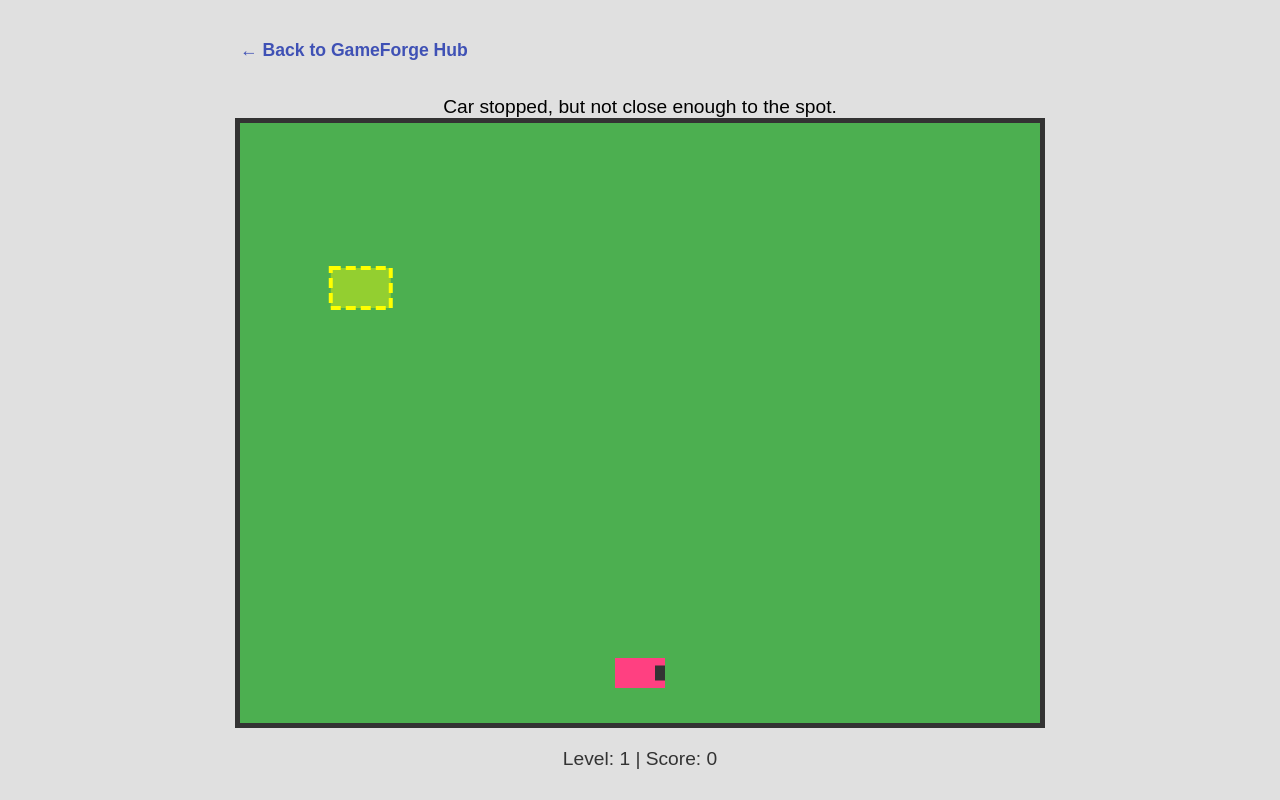
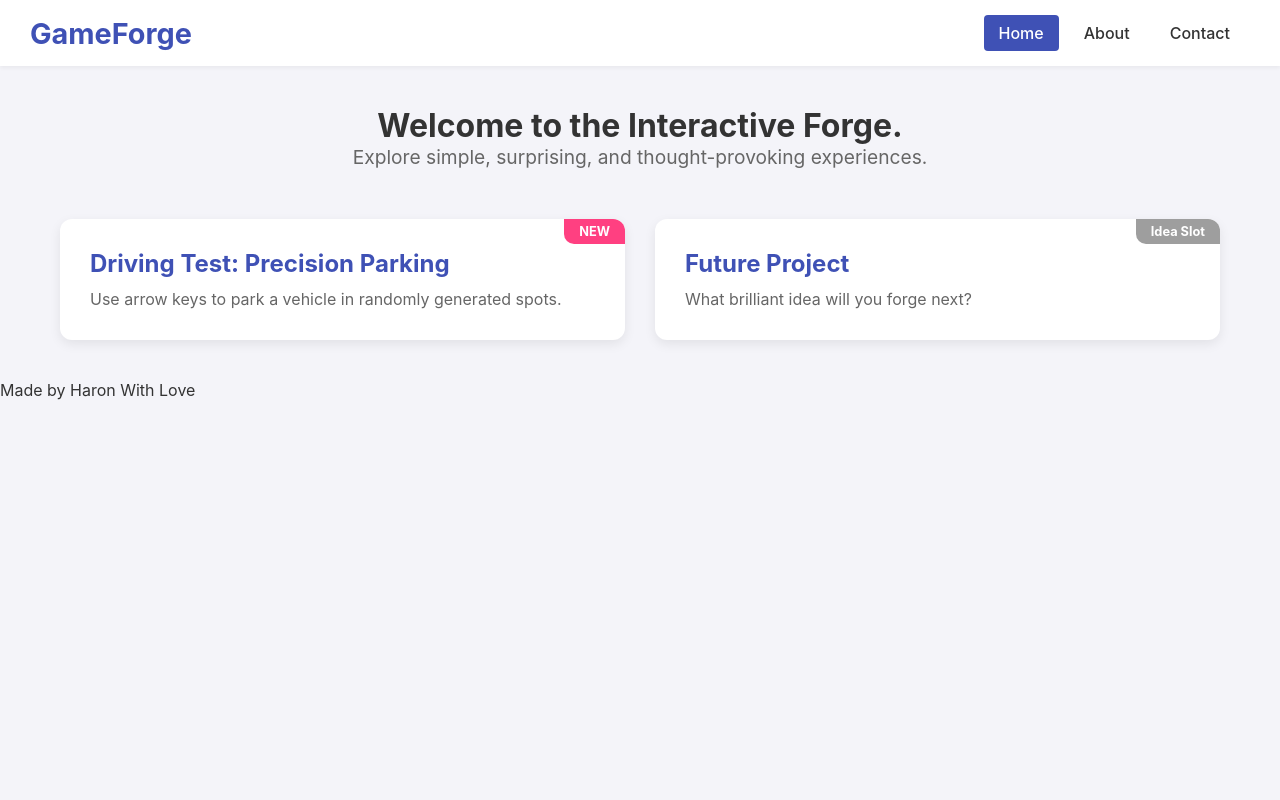
Before and after one commit to Harr20000/GameForge, a plain HTML site: page Games/precision-parking/index.html in a window 1280 px wide. Drawn offline with Linux system fonts and the light colour scheme; files that its build step writes are made by us from their sources.

Commit message:
Update index.html

```diff
--- a/Games/precision-parking/index.html
+++ b/Games/precision-parking/index.html
@@ -3,64 +3,52 @@
 <head>
     <meta charset="UTF-8">
     <meta name="viewport" content="width=device-width, initial-scale=1.0">
-    <title>Precision Parking Challenge</title>
-    <style>
-        /* Note: Styles are kept here for simplicity,
-           but you could link to a separate game.css file */
-        body {
-            display: flex;
-            flex-direction: column;
-            align-items: center;
-            justify-content: center;
-            min-height: 100vh;
-            margin: 0;
-            background-color: #e0e0e0;
-            font-family: Arial, sans-serif;
-        }
-
-        .game-header {
-            width: 800px; /* Match canvas width */
-            padding: 10px 0;
-            margin-bottom: 5px;
-            display: flex;
-            justify-content: flex-start;
-        }
-
-        .back-link {
-            text-decoration: none;
-            color: #3f51b5; /* Primary color */
-            font-weight: 600;
-            font-size: 1.1rem;
-        }
-
-        #gameCanvas {
-            border: 5px solid #333;
-            background-color: #4CAF50;
-        }
-
-        .controls-info, .status-message {
-            margin-top: 20px;
-            font-size: 1.2rem;
-            color: #333;
-        }
-    </style>
+    <title>GameForge Hub - Interactive Portal</title>
+    <link rel="stylesheet" href="style.css">
 </head>
 <body>
 
-    <header class="game-header">
-        <a href="../../index.html" class="back-link">← Back to GameForge Hub</a>
+    <header class="main-header">
+        <a href="index.html" class="logo">GameForge</a>
+
+        <nav class="nav-menu" id="navMenu">
+            <a href="index.html" class="nav-item active">Home</a>
+            <a href="#" class="nav-item">About</a>
+            <a href="#" class="nav-item">Contact</a>
+        </nav>
+
+        <button class="menu-toggle" aria-controls="navMenu" aria-expanded="false">
+            <span class="bar"></span>
+            <span class="bar"></span>
+            <span class="bar"></span>
+        </button>
     </header>
 
-    <div class="status-message" id="statusMessage">
-        Park the car! Use the arrow keys (↑↓ to accelerate/brake, ←→ to steer).
-    </div>
+    <main class="content-area">
+        <h1>Welcome to the Interactive Forge.</h1>
+        <p class="subtitle">Explore simple, surprising, and thought-provoking experiences.</p>
 
-    <canvas id="gameCanvas" width="800" height="600"></canvas>
+        <section class="game-gallery">
 
-    <div class="controls-info">
-        Level: <span id="levelDisplay">1</span> | Score: <span id="scoreDisplay">0</span>
-    </div>
+            <a href="/GameForge/games/precision-parking/index.html" class="game-card">
+                <h2>Driving Test: Precision Parking</h2>
+                <p>Use arrow keys to park a vehicle in randomly generated spots.</p>
+                <div class="tag">NEW</div>
+            </a>
 
-    <script src="game.js"></script>
+            <a href="#" class="game-card placeholder">
+                <h2>Future Project</h2>
+                <p>What brilliant idea will you forge next?</p>
+                <div class="tag coming-soon">Idea Slot</div>
+            </a>
+
+        </section>
+    </main>
+
+    <footer class="main-footer">
+        <p>Made by Haron With Love</p>
+    </footer>
+
+    <script src="main.js"></script>
 </body>
 </html>
```
